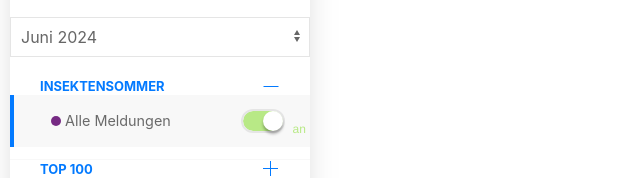
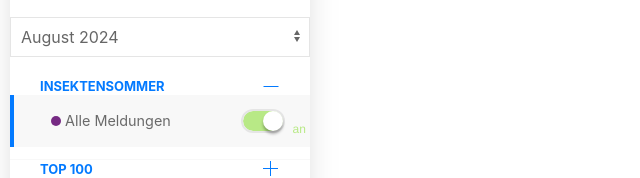
Before and after one commit to Intevation/insektensommerkarte, a website built with webpack: page index.html in a window 1280 px wide. Shown: the part 304-482 px from the top of the page, 0-640 px from the left. Built offline with nearby package versions, Linux system fonts and the light colour scheme; files whose address does not match are found by name; what mapbox-gl would draw is missing.

Commit message:
Added campain for 2024-08

```diff
--- a/index.html
+++ b/index.html
@@ -34,6 +34,7 @@
                 <div class="uk-margin">
                     <div class="uk-form-controls">
                         <select class="uk-select" id="campain">
+                            <option value="2024-08">August 2024</option>
                             <option value="2024-06">Juni 2024</option>
                             <option value="2023-08">August 2023</option>
                             <option value="2023-06">Juni 2023</option>
```
